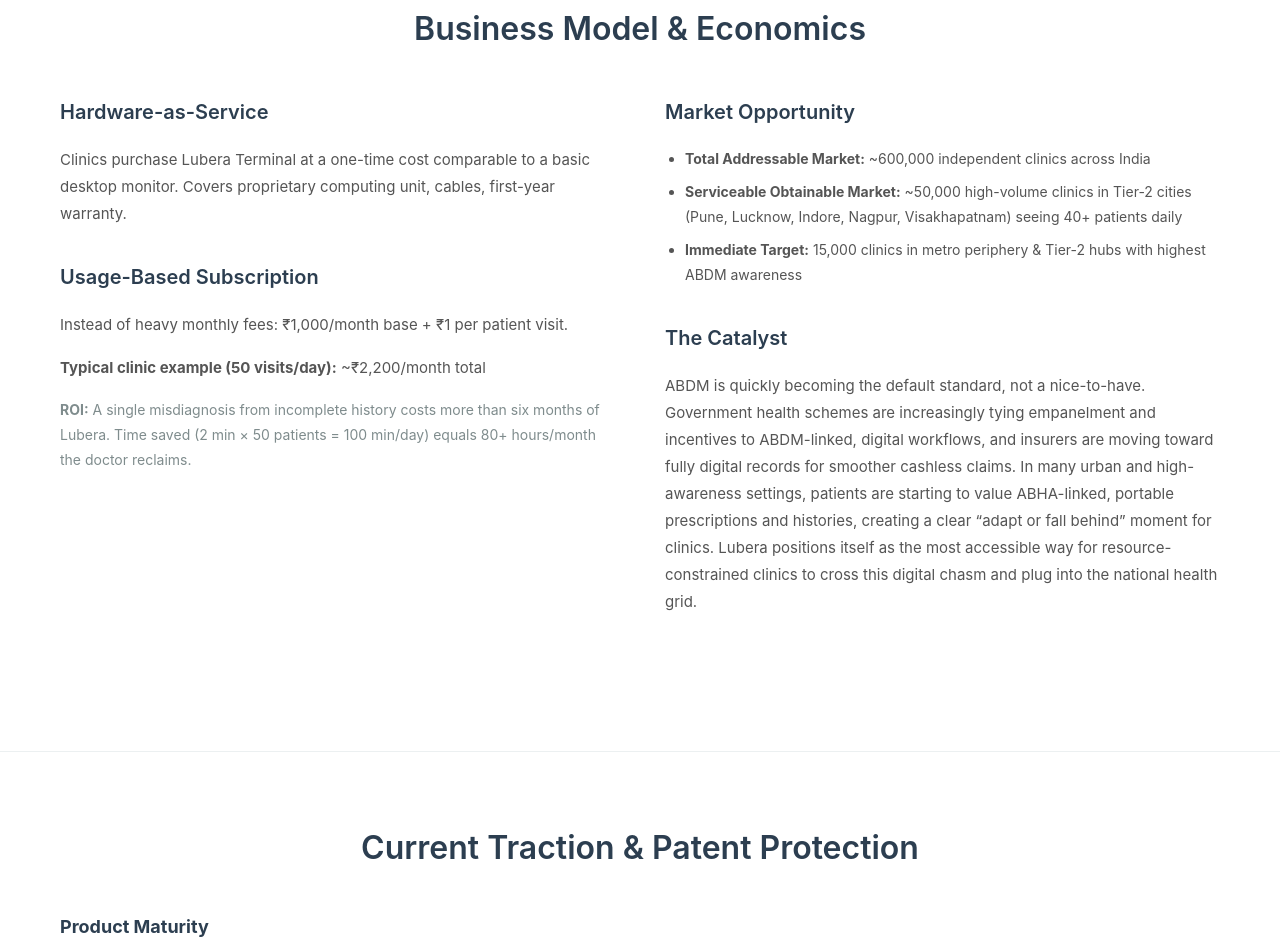
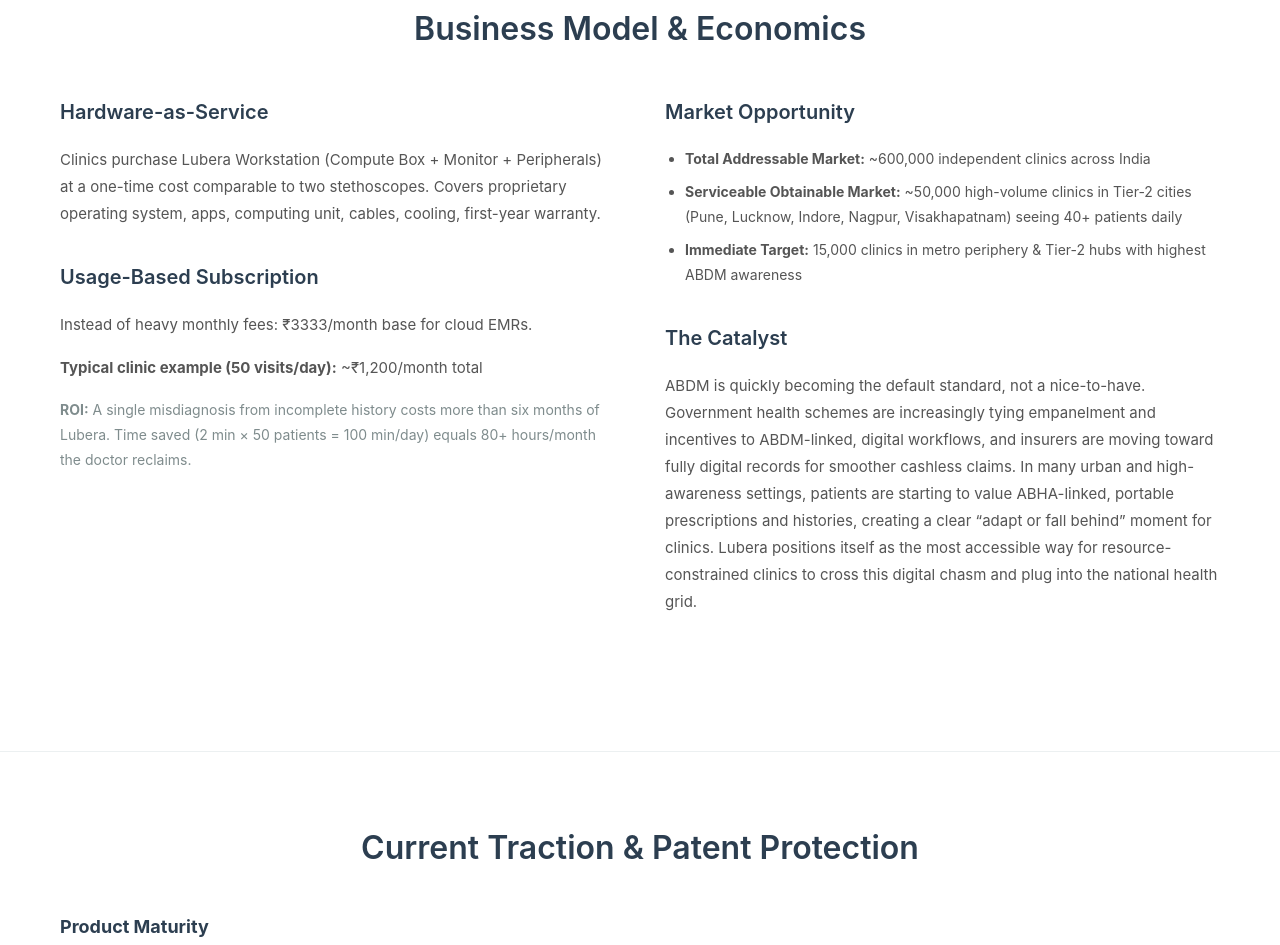
Before and after one commit to NishantIyer2609/web, a plain HTML site: page index.html in a window 1280 px wide. Shown: the part 5502-6447 px from the top of the page. Drawn offline with Linux system fonts and the light colour scheme.

Commit message:
Update index.html

```diff
--- a/index.html
+++ b/index.html
@@ -589,10 +589,10 @@
             <div class="two-column-image-right">
                 <div class="text-block">
                     <h3>Hardware-as-Service</h3>
-                    <p>Clinics purchase Lubera Terminal at a one-time cost comparable to a basic desktop monitor. Covers proprietary computing unit, cables, first-year warranty.</p>
+                    <p>Clinics purchase Lubera Workstation (Compute Box + Monitor + Peripherals) at a one-time cost comparable to two stethoscopes. Covers proprietary operating system, apps, computing unit, cables, cooling, first-year warranty.</p>
                     <h3 style="margin-top: 32px;">Usage-Based Subscription</h3>
-                    <p>Instead of heavy monthly fees: ₹1,000/month base + ₹1 per patient visit.</p>
-                    <p><strong>Typical clinic example (50 visits/day):</strong> ~₹2,200/month total</p>
+                    <p>Instead of heavy monthly fees: ₹3333/month base for cloud EMRs.</p>
+                    <p><strong>Typical clinic example (50 visits/day):</strong> ~₹1,200/month total</p>
                     <p style="margin-top: 16px; color: #7f8c8d; font-size: 14px;"><strong>ROI:</strong> A single misdiagnosis from incomplete history costs more than six months of Lubera. Time saved (2 min × 50 patients = 100 min/day) equals 80+ hours/month the doctor reclaims.</p>
                 </div>
                 <div class="text-block">
```
